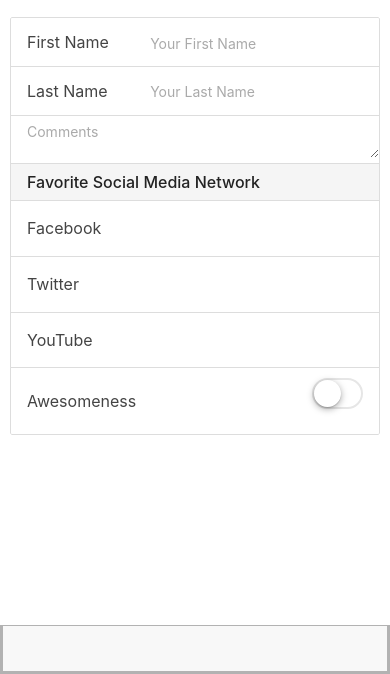
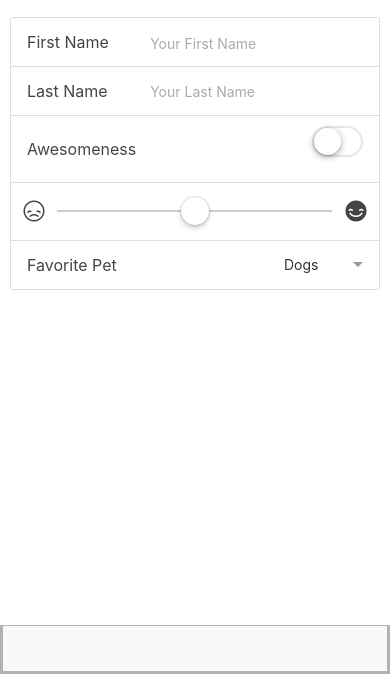
Before and after one commit to EmperorTrajan/IonicActivity, a website: page www/index.html in a window 390 px wide. Shown: the part 170-844 px from the top of the page. Drawn offline with Linux system fonts and the light colour scheme; some packages are replaced by stand-ins of ours; files that its build step writes are made by us from their sources; files whose address does not match are found by name.

Commit message:
Using special form elements

```diff
--- a/www/index.html
+++ b/www/index.html
@@ -59,26 +59,7 @@
                         <span class="input-label">Last Name</span>
                         <input type="text" placeholder="Your Last Name">
                     </label>
-                    <label class="item item-input">
-                        <textarea placeholder="Comments"></textarea>
-                    </label>
 
-                    <div class="item item-divider">Favorite Social Media Network</div>
-                        <label class="item item-radio">
-                            <input type="radio" name="social">
-                            <div class="item-content">Facebook</div>
-                            <i class="radio-icon ion-social-facebook"></i>
-                        </label>
-                        <label class="item item-radio">
-                            <input type="radio" name="social">
-                            <div class="item-content">Twitter</div>
-                            <i class="radio-icon ion-social-twitter"></i>
-                        </label>
-                        <label class="item item-radio">
-                            <input type="radio" name="social">
-                            <div class="item-content">YouTube</div>
-                            <i class="radio-icon ion-social-youtube"></i>
-                        </label>
                     <div class="item item-toggle">
                         <span class="input-label">Awesomeness</span>
                         <label class="toggle">
@@ -87,6 +68,20 @@
                         </label>
                     </div>
 
+                    <div class="item range range-positive">
+                        <i class="icon ion-sad-outline"></i>
+                        <input type="range" name="feeling" min="0" max="100" value="50">
+                        <i class="icon ion-happy"></i>
+                    </div>
+
+                    <label class="item item-input item-select">
+                        <div class="input-label">Favorite Pet</div>
+                        <select>
+                            <option>Dogs</option>
+                            <option>Cats</option>
+                            <option>Llamas</option>
+                        </select>
+                    </label>
 
                 </div>
             </ion-content>
```
